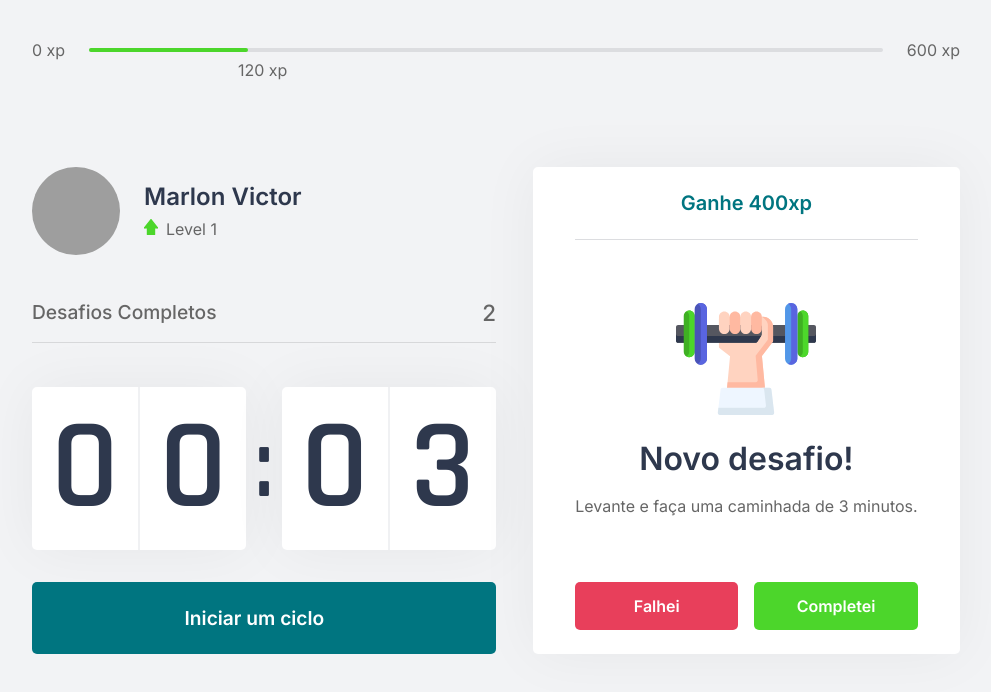
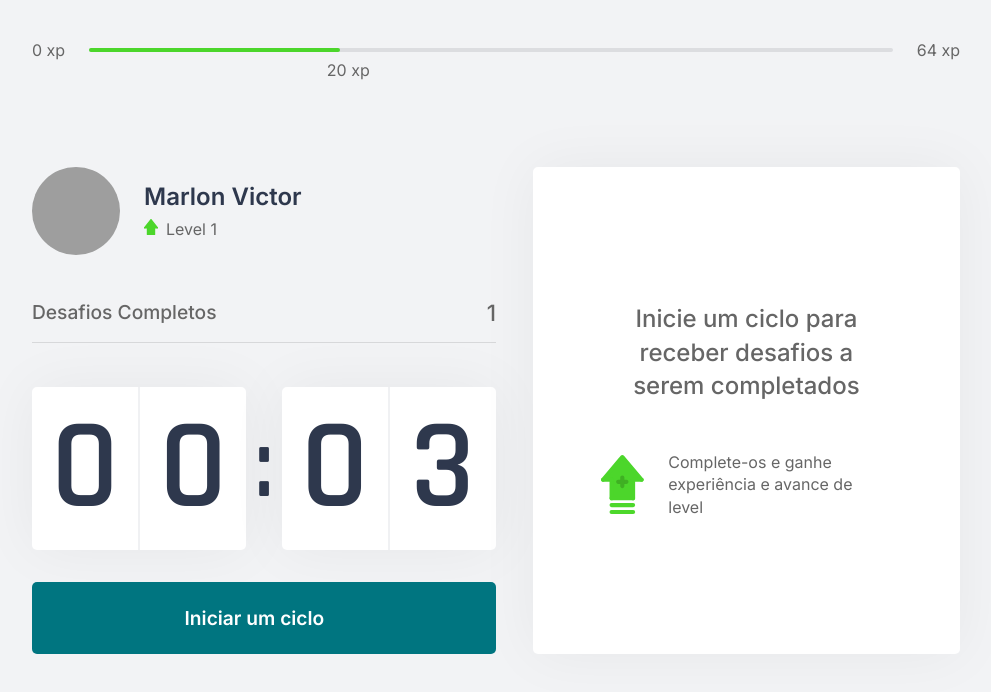
Before and after one commit to MarlonVictor/moveNow, a Next.js app: page / in a window 1280 px wide. Shown: the top 692 px of the page, without its empty margins (144-1135 px from the left). Built offline with nearby package versions, Linux system fonts and the light colour scheme; grey boxes are pictures that could not be loaded; some icons are missing.

Commit message:
Implemented challenges context

```diff
--- /dev/null
+++ b/challenges.json
@@ -0,0 +1,62 @@
+[
+    {
+        "type": "body",
+        "description": "Estique um de seus braços com a palma da mão virada para frente e puxe os dedos para cima por 10 segundos por mão.",
+        "amount": 80
+    },
+    {
+        "type": "body",
+        "description": "Estique seu braço contra o peito e puxe-o utilizando o outro braço por 10 segundos por braço.",
+        "amount": 60
+    },
+    {
+        "type": "body",
+        "description": "Puxe seu pescoço com a ajuda da mão para a direita e para a esquerda, permanecendo na posição por alguns segundos.",
+        "amount": 70
+    },
+    {
+        "type": "body",
+        "description": "Com as duas mãos na parte de trás da cabeça, leve-a para baixo, alongando a parte de trás da região.",
+        "amount": 60
+    },
+    {
+        "type": "body",
+        "description": "Cruze as pernas e desça com as mãos esticadas em direção ao chão. Repita o movimento com a outra perna na frente.",
+        "amount": 100
+    },
+    {
+        "type": "body",
+        "description": "Sentado, abra as pernas e tente encostar as palmas das mãos no chão, repita 3 vezes por 5 segundos.",
+        "amount": 80
+    },
+    {
+        "type": "body",
+        "description": "Puxe o joelho de encontro ao peito e segure, troque de perna após 10 segundos.",
+        "amount": 50
+    },
+    {
+        "type": "body",
+        "description": "Sentado, cruze uma perna e incline seu tronco à frente, troque de perna após 10 segundos.",
+        "amount": 80
+    },
+    {
+        "type": "eye",
+        "description": "Sentado, feche os olhos e cubra-os com as palmas da mão durante 2 minutos, depois abra normalmente.",
+        "amount": 90
+    },
+    {
+        "type": "eye",
+        "description": "Em algum ambiente aberto, olhe o mais longe que puder em quatro direções por 3s, mexa apenas os olhos. Repita 3 vezes.",
+        "amount": 140
+    },
+    {
+        "type": "eye",
+        "description": "Usando os polegares, massage a área abaixo das sobrancelhas em movimentos circulares por 15 segundos.",
+        "amount": 70
+    },
+    {
+        "type": "body",
+        "description": "Em pé, gire a cintura o máximo que puder para a esquerda, segure por cinco segundos. Repita para a direita.",
+        "amount": 90
+    }
+]
--- a/src/components/ChallengeBox/index.tsx
+++ b/src/components/ChallengeBox/index.tsx
@@ -1,21 +1,25 @@
+import { useContext } from 'react';
+import { ChallengesContext } from '../../contexts/ChallengesContext';
+
 import { ChallengeBoxContainer, ChallengeNotActive, ChallengeActive } from './styles';
 
+
 export function ChallengeBox() {
-    const hasActiveChallenge = true
+    const { activeChallenge, resetChallenge } = useContext(ChallengesContext)
 
     return (
         <ChallengeBoxContainer>
-            {hasActiveChallenge ? (
+            {activeChallenge ? (
                 <ChallengeActive>
-                    <header>Ganhe 400xp</header>
+                    <header>Ganhe {activeChallenge.amount} xp</header>
                     <main>
-                        <img src="icons/body.svg" />
+                        <img src={`icons/${activeChallenge.type}.svg`} />
                         <strong>Novo desafio!</strong>
-                        <p>Levante e faça uma caminhada de 3 minutos.</p>
+                        <p>{activeChallenge.description}</p>
                     </main>
 
                     <footer>
-                        <button type="button">Falhei</button>
+                        <button type="button" onClick={resetChallenge}>Falhei</button>
                         <button type="button">Completei</button>
                     </footer>
                 </ChallengeActive>
--- a/src/components/CompletedChallenges/index.tsx
+++ b/src/components/CompletedChallenges/index.tsx
@@ -1,11 +1,16 @@
+import { useContext } from 'react';
+import { ChallengesContext } from '../../contexts/ChallengesContext';
+
 import { CompletedChallengesContainer } from './styles';
 
 
 export function CompletedChallenges() {
+    const { challengesCompleted } = useContext(ChallengesContext)
+
     return (
         <CompletedChallengesContainer>
             <span>Desafios Completos</span>
-            <span>2</span>
+            <span>{challengesCompleted}</span>
         </CompletedChallengesContainer>
     )
 }
--- a/src/components/Countdown/index.tsx
+++ b/src/components/Countdown/index.tsx
@@ -1,14 +1,18 @@
-import { useEffect, useState } from 'react';
+import { useContext, useEffect, useState } from 'react';
 import { CountdownContainer, CountdownButton } from './styles';
+
+import { ChallengesContext } from '../../contexts/ChallengesContext';
 
 import { Close } from '@styled-icons/evaicons-solid/Close';
 import { Play } from '@styled-icons/foundation/Play';
 import { CheckCircle } from '@styled-icons/boxicons-solid/CheckCircle';
 
 
-let countdownTimeout: NodeJS.Timeout
+let countdownTimeout: any
 
 export function Countdown() {
+    const { startNewChallenge } = useContext(ChallengesContext)
+
     const [isActive, setIsActive] = useState(false)
     const [time, setTime] = useState(0.05 * 60)
     const [hasFinished, setHasFinished] = useState(false)
@@ -38,6 +42,7 @@
         } else if (isActive && time === 0) {
             setHasFinished(true)
             setIsActive(false)
+            startNewChallenge()
         }
     }, [isActive, time])
 
--- a/src/components/ExperienceBar/index.tsx
+++ b/src/components/ExperienceBar/index.tsx
@@ -1,18 +1,26 @@
+import { useContext } from 'react';
+import { ChallengesContext } from '../../contexts/ChallengesContext';
+
 import { Header, ProgressBarContainer, ProgressBar, CurrentExperience } from './styles';
 
+
 export function ExperienceBar() {
+    const { currentExperience, experienceToNextLevel } = useContext(ChallengesContext)
+
+    const calcPercentToNextLevel = Math.round(currentExperience * 100) / experienceToNextLevel
+
     return (
         <Header>
             <span>0 xp</span>
 
             <ProgressBarContainer>
-                <ProgressBar percentToNextLevel={20}/>
-                <CurrentExperience percentToNextLevel={20}>
-                    120 xp
+                <ProgressBar percentToNextLevel={calcPercentToNextLevel}/>
+                <CurrentExperience percentToNextLevel={calcPercentToNextLevel}>
+                    {currentExperience} xp
                 </CurrentExperience>
             </ProgressBarContainer>
 
-            <span>600 xp</span>
+            <span>{experienceToNextLevel} xp</span>
         </Header>
     )
 }
--- /dev/null
+++ b/src/contexts/ChallengesContext.tsx
@@ -0,0 +1,70 @@
+import { createContext, ReactNode, useState } from 'react';
+
+import challenges from '../../challenges.json';
+
+
+interface Challenge {
+    type: 'body' | 'eye';
+    description: string;
+    amount: number;
+}
+
+interface ChallengesContextData {
+    level: number;
+    currentExperience: number;
+    challengesCompleted: number;
+    experienceToNextLevel: number;
+    activeChallenge: Challenge;
+    levelUp: () => void;
+    startNewChallenge: () => void;
+    resetChallenge: () => void;
+}
+
+interface ChallengesProviderProps {
+    children: ReactNode;
+}
+
+export const ChallengesContext = createContext({} as ChallengesContextData)
+
+export function ChallengesProvider({ children } : ChallengesProviderProps) {
+    const [level, setLevel] = useState(1)
+    const [currentExperience, setCurrentExperience] = useState(20)
+    const [challengesCompleted, setChallengesCompleted] = useState(1)
+    const [activeChallenge, setActiveChallenge] = useState(null)
+
+    // power calculation to define the experience factor
+    const experienceToNextLevel = Math.pow((level + 1) * 4, 2)
+
+    function levelUp() {
+        setLevel(level + 1)
+    }
+
+    function startNewChallenge() {
+        // generate a random number from 0 to the number of challenges we have in JSON
+        const randomChallengeIndex = Math.floor(Math.random() * challenges.length)
+        const challenge = challenges[randomChallengeIndex]
+
+        setActiveChallenge(challenge)
+    }
+
+    function resetChallenge() {
+        setActiveChallenge(null)
+    }
+
+    return (
+        <ChallengesContext.Provider
+            value={{
+                level,
+                currentExperience,
+                challengesCompleted,
+                experienceToNextLevel,
+                activeChallenge,
+                levelUp,
+                startNewChallenge,
+                resetChallenge
+            }}
+        >
+            {children}
+        </ChallengesContext.Provider>
+    )
+}
```
Also changed, not shown: src/pages/_app.tsx (+5 -2 lines).
